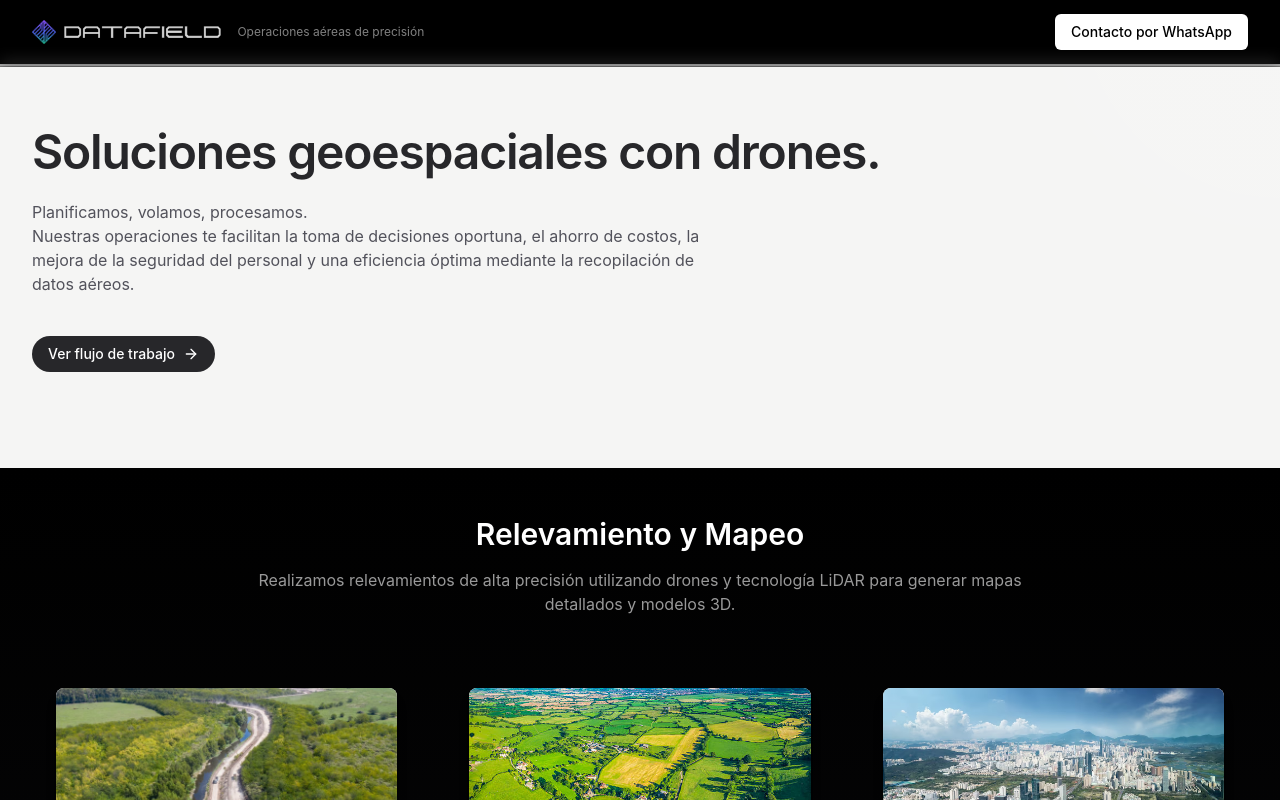
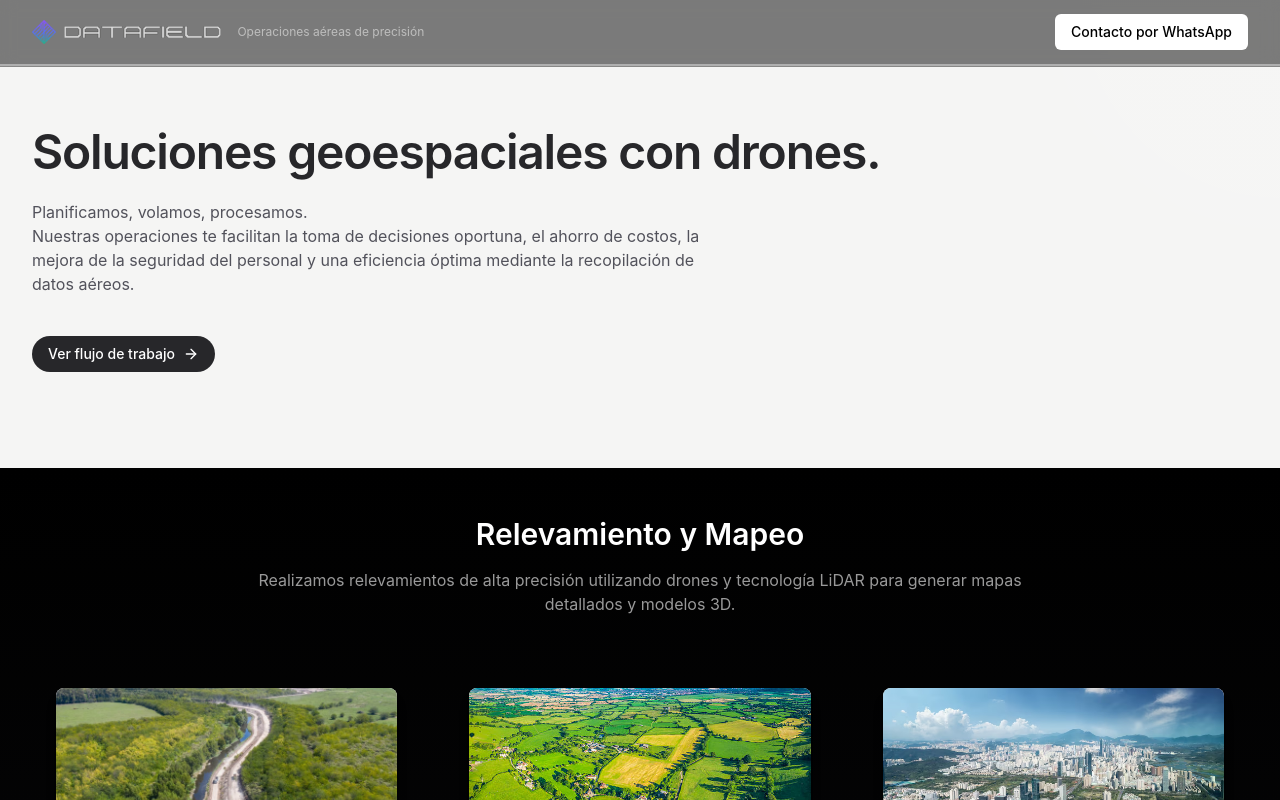
Before and after one commit to S4kred/Datafield, a React (Vite) app: page / in a window 1280 px wide. Shown: the top 800 px of the page. Built offline with nearby package versions, Linux system fonts and the light colour scheme.

Commit message:
Revertir: quitar banda negra detrás del header; volver estilo previo

```diff
--- a/src/components/DatafieldLanding.tsx
+++ b/src/components/DatafieldLanding.tsx
@@ -76,8 +76,6 @@ export default function DatafieldLanding() {
   return (
     <div ref={pageRef} className="min-h-screen bg-black text-white selection:bg-white/10">
       {/* Top bar */}
-      {/* Fondo negro detrás del header */}
-      <div className="fixed top-0 left-0 right-0 h-16 bg-black z-40 pointer-events-none" aria-hidden></div>
       <header className="fixed top-0 left-0 right-0 z-50 border-b border-white/10 bg-black/50 backdrop-blur">
         <div className="mx-auto max-w-7xl px-4 sm:px-6 lg:px-8 h-16 grid grid-cols-8 items-center sm:flex sm:justify-between">
           {/* Col 1: 25% (2/8) */}
```
